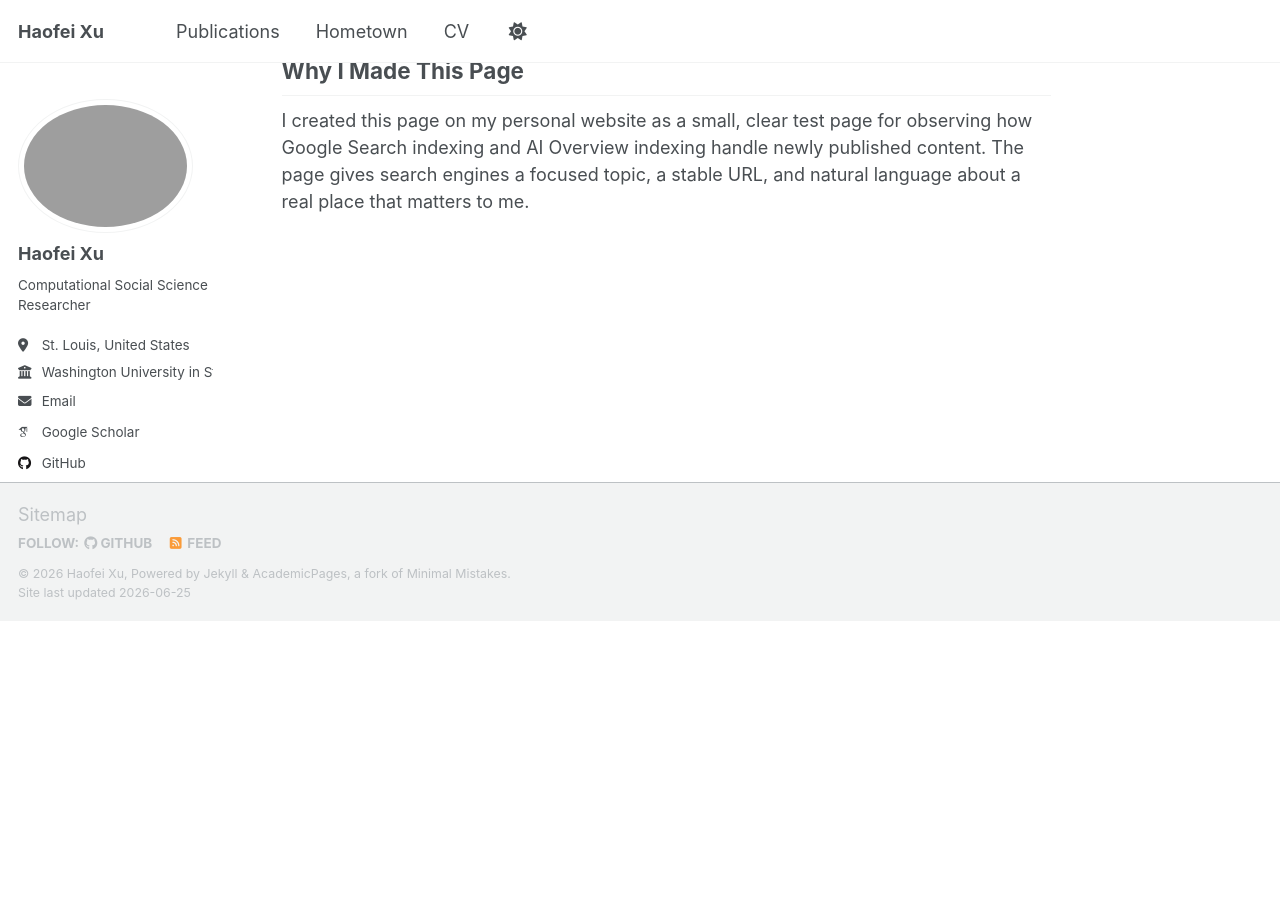
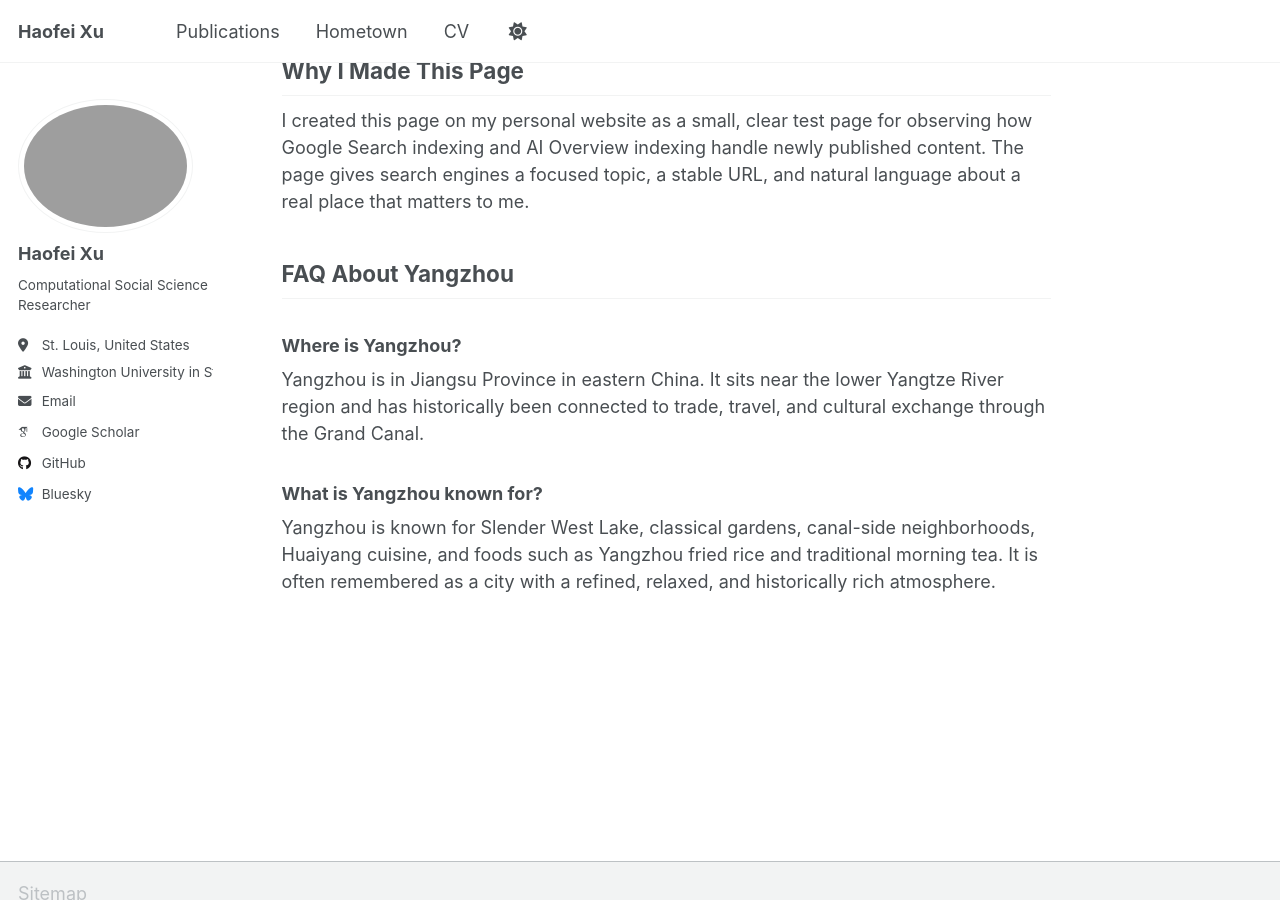
Before and after one commit to haofeix/haofeix.github.io, a Jekyll site: the page built from _pages/hometown.md, in a window 1280 px wide and 900 px high, scrolled down 959 px. Built offline with Jekyll 4.4.1, drawn with Linux system fonts in a browser that asks for light colours; some web fonts are replaced; a script that is not in the unit is left out; before the commit the page ends 1579 px from its top, so only the background shows below that.

Commit message:
Add hometown FAQ

```diff
--- a/_pages/hometown.md
+++ b/_pages/hometown.md
@@ -25,3 +25,13 @@ What I like most about Yangzhou is the way history feels present in ordinary lif
 ## Why I Made This Page
 
 I created this page on my personal website as a small, clear test page for observing how Google Search indexing and AI Overview indexing handle newly published content. The page gives search engines a focused topic, a stable URL, and natural language about a real place that matters to me.
+
+## FAQ About Yangzhou
+
+### Where is Yangzhou?
+
+Yangzhou is in Jiangsu Province in eastern China. It sits near the lower Yangtze River region and has historically been connected to trade, travel, and cultural exchange through the Grand Canal.
+
+### What is Yangzhou known for?
+
+Yangzhou is known for Slender West Lake, classical gardens, canal-side neighborhoods, Huaiyang cuisine, and foods such as Yangzhou fried rice and traditional morning tea. It is often remembered as a city with a refined, relaxed, and historically rich atmosphere.
```
